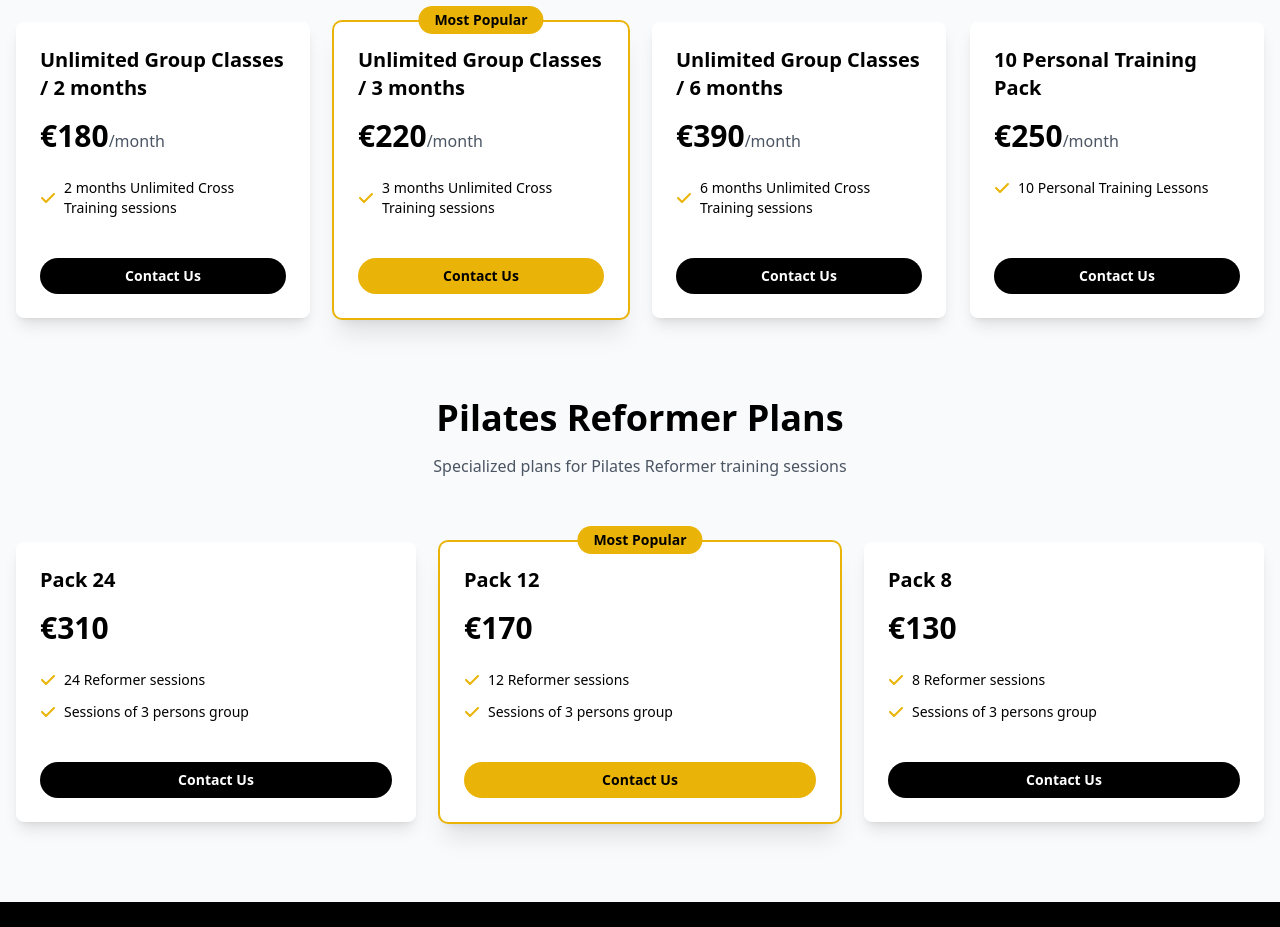
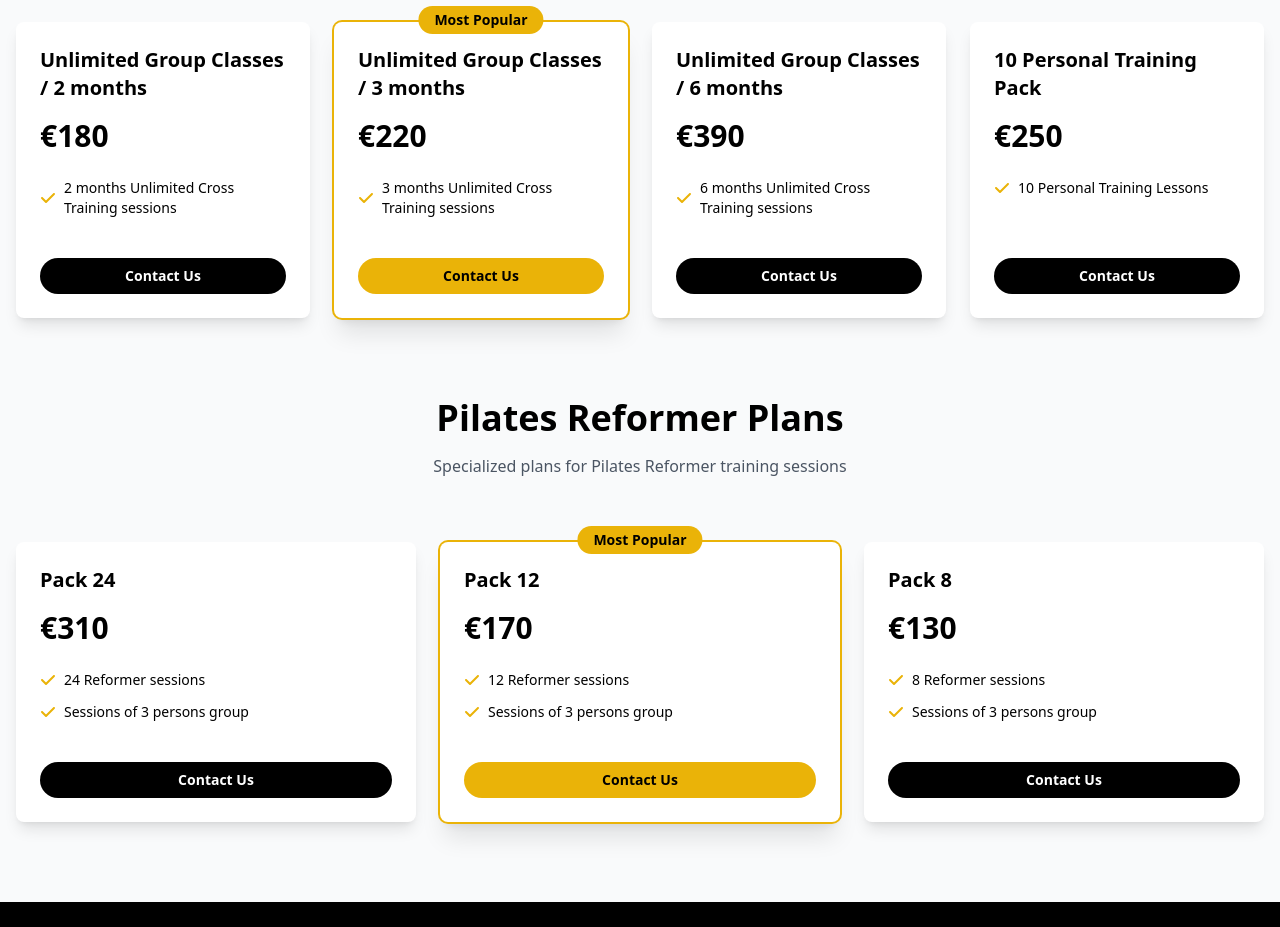
Before and after one commit to sentonia/ebworkout-gym, a React (Vite) app: page / in a window 1280 px wide. Shown: the part 3440-4367 px from the top of the page. Built offline with nearby package versions, Linux system fonts and the light colour scheme.

Commit message:
refactor(price changes): change layout at unlimited and small refactor to the object of constants.

```diff
--- a/src/components/Pricing.tsx
+++ b/src/components/Pricing.tsx
@@ -100,7 +100,7 @@ export default function Pricing() {
 
           <div className="max-w-7xl mx-auto grid grid-cols-1 md:grid-cols-2 lg:grid-cols-4 gap-6 mb-20">
             {translatedUnlimitedPlans.map((plan, index) => (
-                <PricingCard key={index} plan={plan} isReformer={false} />
+                <PricingCard key={index} plan={plan} isReformer={true} />
             ))}
           </div>
 
--- a/src/constants/pricing.constants.tsx
+++ b/src/constants/pricing.constants.tsx
@@ -1,20 +1,20 @@
 type Translation = {
     pricing: {
         plans: {
-            basic: { name: string; features: string[] };
-            standard: { name: string; features: string[] };
-            premium: { name: string; features: string[] };
-            elite: { name: string; features: string[] };
+            pack8: { name: string; features: string[] };
+            pack12: { name: string; features: string[] };
+            studentPack: { name: string; features: string[] };
+            kidsFitness: { name: string; features: string[] };
         };
         reformerPlans: {
-            premium: { name: string; price: string; features: string[] };
-            standard: { name: string; price: string; features: string[] };
-            basic: { name: string; price: string; features: string[] };
+            pack24: { name: string; price: string; features: string[] };
+            pack12: { name: string; price: string; features: string[] };
+            pack8: { name: string; price: string; features: string[] };
         };
         unlimitedPlans: {
-            premium: { name: string; price: string; features: string[] };
-            standard: { name: string; price: string; features: string[] };
-            basic: { name: string; price: string; features: string[] };
+            unlimited2Months: { name: string; price: string; features: string[] };
+            unlimited3Months: { name: string; price: string; features: string[] };
+            unlimited6Months: { name: string; price: string; features: string[] };
             personal: { name: string; price: string; features: string[] };
         };
     };
@@ -22,63 +22,46 @@ type Translation = {
 
 export const plans = (t: Translation) =>  ([
     {
-        name: t.pricing.plans.basic.name,
+        name: t.pricing.plans.pack8.name,
         price: '65',
-        features: t.pricing.plans.basic.features,
+        features: t.pricing.plans.pack8.features,
     },
     {
-        name: t.pricing.plans.standard.name,
+        name: t.pricing.plans.pack12.name,
         price: '80',
-        features: t.pricing.plans.standard.features,
+        features: t.pricing.plans.pack12.features,
         popular: true,
     },
     {
-        name: t.pricing.plans.premium.name,
+        name: t.pricing.plans.studentPack.name,
         price: '60',
-        features: t.pricing.plans.premium.features,
+        features: t.pricing.plans.studentPack.features,
     },
     {
-        name: t.pricing.plans.elite.name,
+        name: t.pricing.plans.kidsFitness.name,
         price: '35',
-        features: t.pricing.plans.elite.features,
+        features: t.pricing.plans.kidsFitness.features,
     },
 ]);
 
-export const reformerPlans = (t: Translation) => [
+
+
+export const unlimitedPlans = (t: Translation) => [
     {
-        name: t.pricing.reformerPlans.premium.name,
-        price: t.pricing.reformerPlans.premium.price,
-        features: t.pricing.reformerPlans.premium.features,
+        name: t.pricing.unlimitedPlans.unlimited2Months.name,
+        price: t.pricing.unlimitedPlans.unlimited2Months.price,
+        features: t.pricing.unlimitedPlans.unlimited2Months.features,
     },
     {
-        name: t.pricing.reformerPlans.standard.name,
-        price: t.pricing.reformerPlans.standard.price,
-        features: t.pricing.reformerPlans.standard.features,
+        name: t.pricing.unlimitedPlans.unlimited3Months.name,
+        price: t.pricing.unlimitedPlans.unlimited3Months.price,
+        features: t.pricing.unlimitedPlans.unlimited3Months.features,
         popular: true,
     },
     {
-        name: t.pricing.reformerPlans.basic.name,
-        price: t.pricing.reformerPlans.basic.price,
-        features: t.pricing.reformerPlans.basic.features,
-    },
-];
-
-export const unlimitedPlans = (t: Translation) => [
-    {
-        name: t.pricing.unlimitedPlans.premium.name,
-        price: t.pricing.unlimitedPlans.premium.price,
-        features: t.pricing.unlimitedPlans.premium.features,
-    },
-    {
-        name: t.pricing.unlimitedPlans.standard.name,
-        price: t.pricing.unlimitedPlans.standard.price,
-        features: t.pricing.unlimitedPlans.standard.features,
-        popular: true,
-    },
-    {
-        name: t.pricing.unlimitedPlans.basic.name,
-        price: t.pricing.unlimitedPlans.basic.price,
-        features: t.pricing.unlimitedPlans.basic.features,
+        name: t.pricing.unlimitedPlans.unlimited6Months.name,
+        price: t.pricing.unlimitedPlans.unlimited6Months.price,
+        features: t.pricing.unlimitedPlans.unlimited6Months.features,
     },
     {
         name: t.pricing.unlimitedPlans.personal.name,
@@ -86,3 +69,22 @@ export const unlimitedPlans = (t: Translation) => [
         features: t.pricing.unlimitedPlans.personal.features,
     },
 ];
+
+export const reformerPlans = (t: Translation) => [
+    {
+        name: t.pricing.reformerPlans.pack24.name,
+        price: t.pricing.reformerPlans.pack24.price,
+        features: t.pricing.reformerPlans.pack24.features,
+    },
+    {
+        name: t.pricing.reformerPlans.pack12.name,
+        price: t.pricing.reformerPlans.pack12.price,
+        features: t.pricing.reformerPlans.pack12.features,
+        popular: true,
+    },
+    {
+        name: t.pricing.reformerPlans.pack8.name,
+        price: t.pricing.reformerPlans.pack8.price,
+        features: t.pricing.reformerPlans.pack8.features,
+    },
+];
--- a/src/translations/index.ts
+++ b/src/translations/index.ts
@@ -80,19 +80,19 @@ export const translations = {
       mostPopular: 'Most Popular',
       perMonth: '/month',
       plans: {
-        basic: {
+        pack8: {
           name: 'Pack 8',
           features: ['8 sessions per month', 'Basic equipment usage'],
         },
-        standard: {
+        pack12: {
           name: 'Pack 12',
           features: ['12 Sessions per month', 'Basic equipment usage'],
         },
-        premium: {
+        studentPack: {
           name: 'Student Pack',
           features: ['Trainings between 9am-6pm', 'Basic equipment usage'],
         },
-        elite: {
+        kidsFitness: {
           name: 'Kids Fitness unlimited',
           features: [
             'Unlimited trainings',
@@ -104,7 +104,7 @@ export const translations = {
       reformerSubtitle:
         'Specialized plans for Pilates Reformer training sessions',
       reformerPlans: {
-        premium: {
+        pack24: {
           name: 'Pack 24',
           price: '310',
           features: [
@@ -112,7 +112,7 @@ export const translations = {
             'Sessions of 3 persons group',
           ],
         },
-        standard: {
+        pack12: {
           name: 'Pack 12',
           price: '170',
           features: [
@@ -120,7 +120,7 @@ export const translations = {
             'Sessions of 3 persons group',
           ],
         },
-        basic: {
+        pack8: {
           name: 'Pack 8',
           price: '130',
           features: [
@@ -133,17 +133,17 @@ export const translations = {
       unlimitedSubtitle:
         'Get unlimited access to specific training programs with our special packages',
       unlimitedPlans: {
-        premium: {
+        unlimited2Months: {
           name: 'Unlimited Group Classes / 2 months ',
           price: '180',
           features: ['2 months Unlimited Cross Training sessions'],
         },
-        standard: {
+        unlimited3Months: {
           name: 'Unlimited Group Classes / 3 months',
           price: '220',
           features: ['3 months Unlimited Cross Training sessions'],
         },
-        basic: {
+        unlimited6Months: {
           name: 'Unlimited Group Classes / 6 months ',
           price: '390',
           features: ['6 months Unlimited Cross Training sessions'],
@@ -249,19 +249,19 @@ export const translations = {
       mostPopular: 'Πιο Δημοφιλές',
       perMonth: '/μήνα',
       plans: {
-        basic: {
+        pack8: {
           name: 'Πακέτο 8',
           features: ['8 συνεδρίες ανά μήνα', 'Χρήση βασικού εξοπλισμού'],
         },
-        standard: {
+        pack12: {
           name: 'Πακέτο 12',
           features: ['12 συνεδρίες ανά μήνα', 'Χρήση βασικού εξοπλισμού'],
         },
-        premium: {
+        studentPack: {
           name: 'Φοιτητικό Πακέτο',
           features: ['Προπονήσεις από 9πμ-6μμ', 'Χρήση βασικού εξοπλισμού'],
         },
-        elite: {
+        kidsFitness: {
           name: 'Απεριόριστη Παιδική Γυμναστική',
           features: [
             'Απεριόριστες προπονήσεις',
@@ -273,7 +273,7 @@ export const translations = {
       reformerSubtitle:
         'Εξειδικευμένα προγράμματα για συνεδρίες Pilates Reformer',
       reformerPlans: {
-        premium: {
+        pack24: {
           name: 'Πακέτο 24',
           price: '310',
           features: [
@@ -281,7 +281,7 @@ export const translations = {
             'Συνεδρίες σε γκρουπ 3 ατόμων',
           ],
         },
-        standard: {
+        pack12: {
           name: 'Πακέτο 12',
           price: '170',
           features: [
@@ -289,7 +289,7 @@ export const translations = {
             'Συνεδρίες σε γκρουπ 3 ατόμων',
           ],
         },
-        basic: {
+        pack8: {
           name: 'Πακέτο 8',
           price: '130',
           features: [
@@ -302,17 +302,17 @@ export const translations = {
       unlimitedSubtitle:
         'Αποκτήστε απεριόριστη πρόσβαση σε συγκεκριμένα προγράμματα με τα ειδικά μας πακέτα',
       unlimitedPlans: {
-        premium: {
+        unlimited2Months: {
           name: 'Απεριόριστα Ομαδικά Μαθήματα / 2 μήνες',
           price: '180',
           features: ['2 μήνες απεριόριστα Cross Training sessions'],
         },
-        standard: {
+        unlimited3Months: {
           name: 'Απεριόριστα Ομαδικά Μαθήματα / 3 μήνες',
           price: '220',
           features: ['3 μήνες απεριόριστα Cross Training sessions'],
         },
-        basic: {
+        unlimited6Months: {
           name: 'Απεριόριστα Ομαδικά Μαθήματα / 6 μήνες',
           price: '390',
           features: ['6 μήνες απεριόριστα Cross Training sessions'],
```
